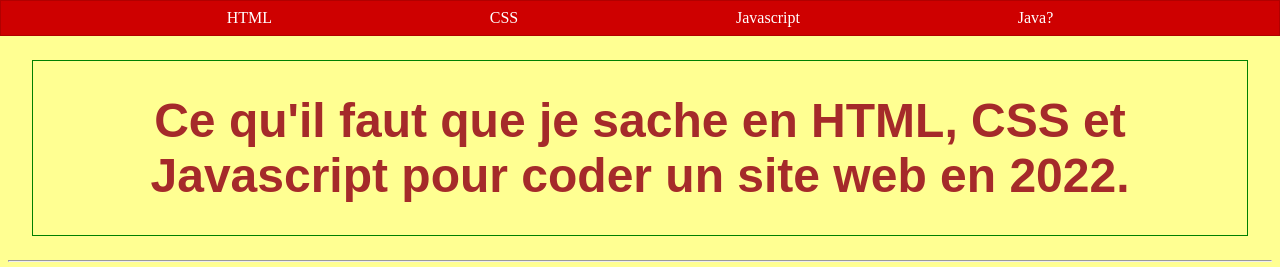
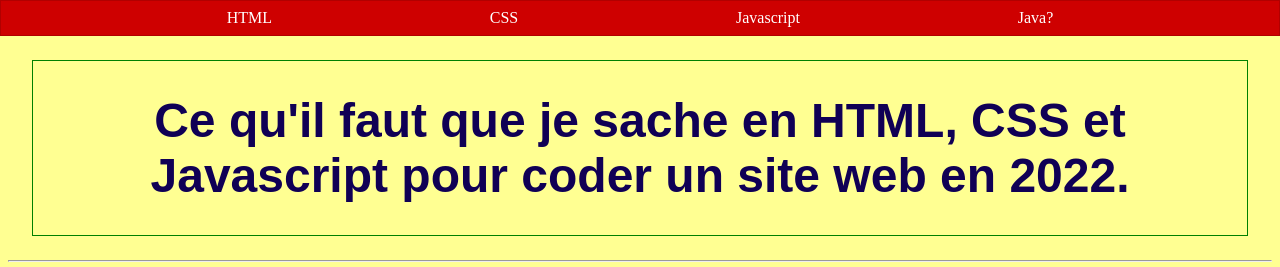
Before and after one commit to LoicGG/HTML, a plain HTML site: page index.html in a window 1280 px wide. Shown: the top 267 px of the page. Drawn offline with Linux system fonts and the light colour scheme.

Commit message:
un set tests from page

```diff
--- a/style.css
+++ b/style.css
@@ -11,7 +11,7 @@ body {
 /* Style des titres*/
 h1 {
     font-size: 3rem;
-    color: brown;
+    color: rgb(16, 0, 85);
 }
 h2 {
     font-size: 2rem;
```
